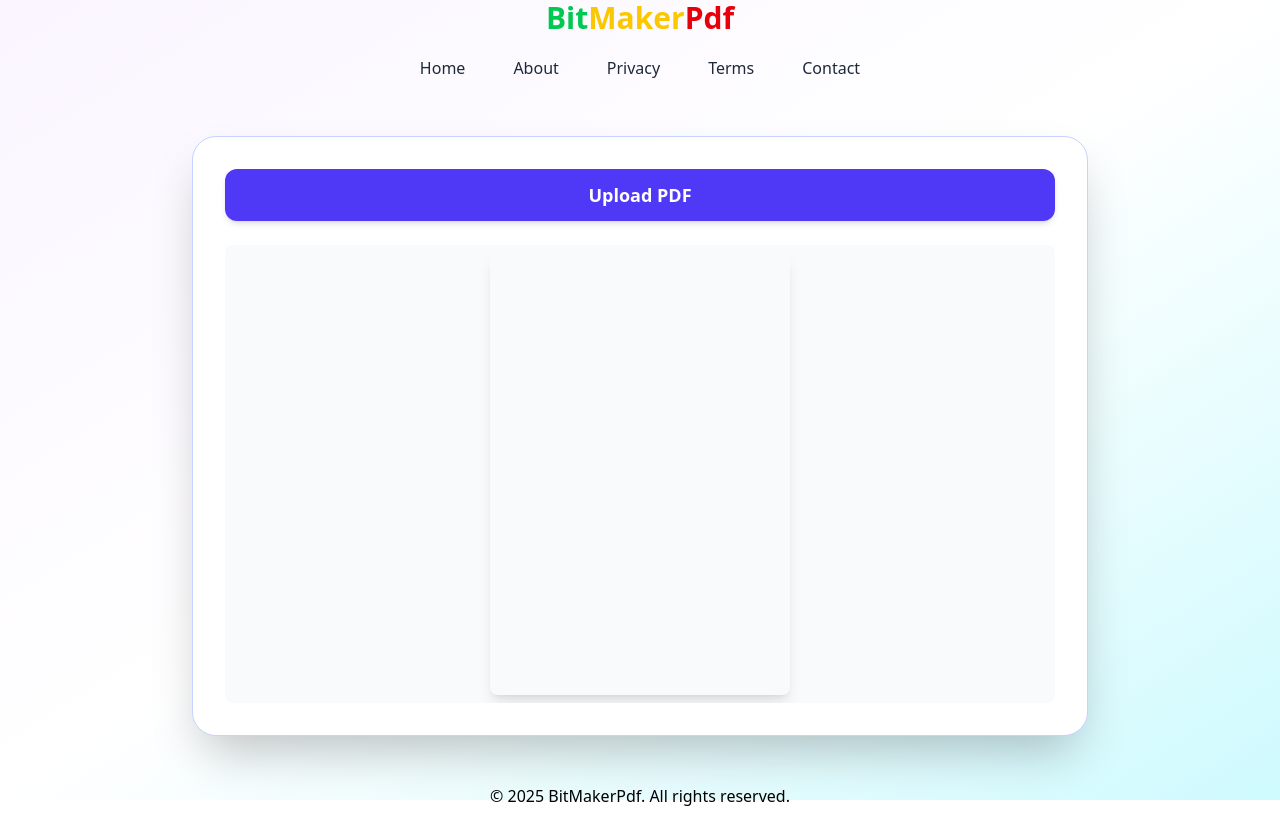
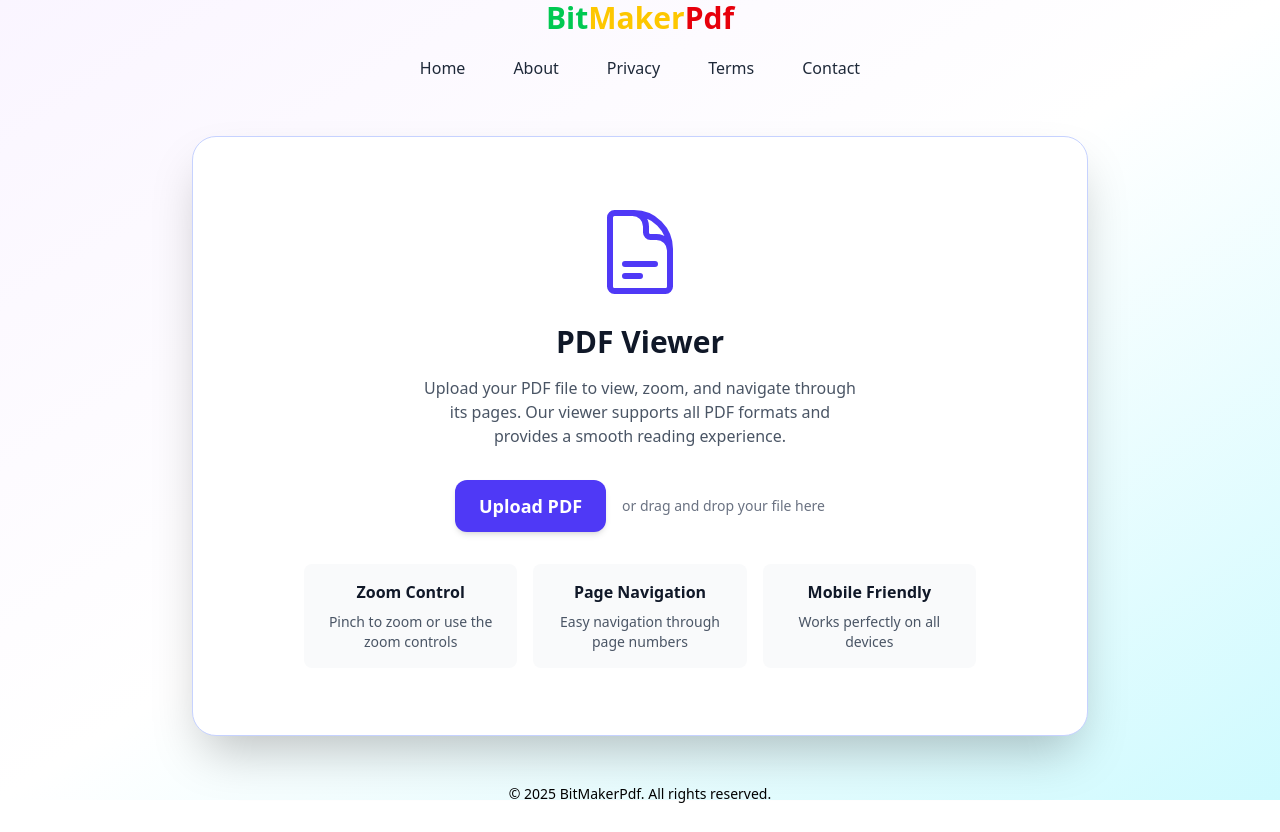
Before and after one commit to aajinn/bitpdfmaker, a Next.js app: page /pdf_viewer in a window 1280 px wide. Built offline with nearby package versions, Linux system fonts and the light colour scheme.

Commit message:
added hero section to pdf_viewer tool

```diff
--- a/app/(tools)/pdf_viewer/page.tsx
+++ b/app/(tools)/pdf_viewer/page.tsx
@@ -123,11 +123,25 @@ export default function PDFViewer() {
 
                         <section className="flex-grow flex flex-col items-center p-2 sm:p-6">
                                 <div className="w-full max-w-4xl bg-white rounded-3xl shadow-2xl p-3 sm:p-8 flex flex-col gap-3 sm:gap-6 border border-indigo-200 h-[calc(100vh-120px)] sm:h-[calc(100vh-200px)]">
-                                        {/* File Upload */}
-                                        {!pdfDoc ? (
+                                        {/* Hero Content - Only shown when no PDF is loaded */}
+                                        {!pdfDoc && (
+                                                <div className="flex-1 flex flex-col items-center justify-center text-center px-2 sm:px-4">
+                                                        <div className="w-16 h-16 sm:w-24 sm:h-24 mb-4 sm:mb-6 text-indigo-600">
+                                                                <svg xmlns="http://www.w3.org/2000/svg" fill="none" viewBox="0 0 24 24" strokeWidth={1.5} stroke="currentColor">
+                                                                        <path strokeLinecap="round" strokeLinejoin="round" d="M19.5 14.25v-2.625a3.375 3.375 0 00-3.375-3.375h-1.5A1.125 1.125 0 0113.5 7.125v-1.5a3.375 3.375 0 00-3.375-3.375H8.25m0 12.75h7.5m-7.5 3H12M10.5 2.25H5.625c-.621 0-1.125.504-1.125 1.125v17.25c0 .621.504 1.125 1.125 1.125h12.75c.621 0 1.125-.504 1.125-1.125V11.25a9 9 0 00-9-9z" />
+                                                                </svg>
+                                                        </div>
+                                                        <h1 className="text-xl sm:text-3xl font-bold text-gray-900 mb-2 sm:mb-4">
+                                                                PDF Viewer
+                                                        </h1>
+                                                        <p className="text-sm sm:text-base text-gray-600 mb-4 sm:mb-8 max-w-md">
+                                                                Upload your PDF file to view, zoom, and navigate through its pages.
+                                                                Our viewer supports all PDF formats and provides a smooth reading experience.
+                                                        </p>
+                                                        <div className="flex flex-col sm:flex-row gap-3 sm:gap-4 items-center w-full sm:w-auto">
                                                                 <label
                                                                         htmlFor="pdf-upload"
-                                                        className="cursor-pointer bg-indigo-600 hover:bg-indigo-700 active:bg-indigo-800 text-white rounded-xl py-2 sm:py-3 text-center font-semibold text-sm sm:text-lg transition shadow-md select-none"
+                                                                        className="w-full sm:w-auto cursor-pointer bg-indigo-600 hover:bg-indigo-700 active:bg-indigo-800 text-white rounded-xl py-2.5 sm:py-3 px-4 sm:px-6 text-center font-semibold text-base sm:text-lg transition shadow-md select-none"
                                                                         tabIndex={0}
                                                                         onKeyDown={(e) =>
                                                                                 e.key === "Enter" &&
@@ -136,7 +150,42 @@ export default function PDFViewer() {
                                                                 >
                                                                         {loading ? "Loading PDF..." : "Upload PDF"}
                                                                 </label>
-                                        ) : (
+                                                                <span className="text-xs sm:text-sm text-gray-500">
+                                                                        or drag and drop your file here
+                                                                </span>
+                                                        </div>
+                                                        <div className="mt-6 sm:mt-8 grid grid-cols-1 sm:grid-cols-3 gap-3 sm:gap-4 w-full max-w-2xl">
+                                                                <div className="p-3 sm:p-4 bg-gray-50 rounded-lg">
+                                                                        <h3 className="font-semibold text-gray-900 text-sm sm:text-base mb-1 sm:mb-2">Zoom Control</h3>
+                                                                        <p className="text-xs sm:text-sm text-gray-600">Pinch to zoom or use the zoom controls</p>
+                                                                </div>
+                                                                <div className="p-3 sm:p-4 bg-gray-50 rounded-lg">
+                                                                        <h3 className="font-semibold text-gray-900 text-sm sm:text-base mb-1 sm:mb-2">Page Navigation</h3>
+                                                                        <p className="text-xs sm:text-sm text-gray-600">Easy navigation through page numbers</p>
+                                                                </div>
+                                                                <div className="p-3 sm:p-4 bg-gray-50 rounded-lg">
+                                                                        <h3 className="font-semibold text-gray-900 text-sm sm:text-base mb-1 sm:mb-2">Mobile Friendly</h3>
+                                                                        <p className="text-xs sm:text-sm text-gray-600">Works perfectly on all devices</p>
+                                                                </div>
+                                                        </div>
+                                                </div>
+                                        )}
+
+                                        {/* File Upload - Only shown when no PDF is loaded */}
+                                        {!pdfDoc && (
+                                                <input
+                                                        type="file"
+                                                        id="pdf-upload"
+                                                        accept="application/pdf"
+                                                        onChange={handleFileUpload}
+                                                        disabled={loading}
+                                                        className="hidden"
+                                                />
+                                        )}
+
+                                        {/* PDF Content - Only shown when PDF is loaded */}
+                                        {pdfDoc && (
+                                                <>
                                                         <div className="flex flex-col sm:flex-row items-center justify-between gap-2 sm:gap-4">
                                                                 <label
                                                                         htmlFor="pdf-upload"
@@ -149,11 +198,12 @@ export default function PDFViewer() {
                                                                 >
                                                                         Change PDF
                                                                 </label>
-                                                        <span className="text-indigo-700 font-medium text-sm sm:text-base">
+                                                                <span className="text-indigo-700 font-medium text-sm">
                                                                         {numPages} pages
                                                                 </span>
                                                         </div>
-                                        )}
+
+                                                        {/* File Upload Input - Always present but hidden */}
                                                         <input
                                                                 type="file"
                                                                 id="pdf-upload"
@@ -164,30 +214,29 @@ export default function PDFViewer() {
                                                         />
 
                                                         {error && (
-                                                <p className="text-center text-red-600 font-semibold text-sm sm:text-base select-none">
+                                                                <p className="text-center text-red-600 font-semibold text-sm select-none">
                                                                         {error}
                                                                 </p>
                                                         )}
 
                                                         {/* PDF Controls */}
-                                        {pdfDoc && (
-                                                <div className="flex flex-col sm:flex-row justify-between items-center gap-3 sm:gap-4">
+                                                        <div className="flex flex-col sm:flex-row justify-between items-center gap-2 sm:gap-4">
                                                                 {/* Pagination */}
                                                                 <div className="flex items-center gap-2 w-full sm:w-auto justify-center sm:justify-start">
                                                                         <button
                                                                                 onClick={() => setCurrentPage((p) => Math.max(1, p - 1))}
                                                                                 disabled={currentPage === 1}
-                                                                        className="px-3 sm:px-4 py-1.5 sm:py-2 bg-indigo-600 text-white rounded-lg disabled:opacity-50 disabled:cursor-not-allowed hover:bg-indigo-700 transition text-sm sm:text-base"
+                                                                                className="flex-1 sm:flex-none px-3 py-1.5 bg-indigo-600 text-white rounded-lg disabled:opacity-50 disabled:cursor-not-allowed hover:bg-indigo-700 transition text-sm"
                                                                         >
                                                                                 Previous
                                                                         </button>
-                                                                <span className="text-indigo-700 font-semibold text-sm sm:text-base whitespace-nowrap">
+                                                                        <span className="text-indigo-700 font-semibold text-sm whitespace-nowrap">
                                                                                 Page {currentPage} of {numPages}
                                                                         </span>
                                                                         <button
                                                                                 onClick={() => setCurrentPage((p) => Math.min(numPages, p + 1))}
                                                                                 disabled={currentPage === numPages}
-                                                                        className="px-3 sm:px-4 py-1.5 sm:py-2 bg-indigo-600 text-white rounded-lg disabled:opacity-50 disabled:cursor-not-allowed hover:bg-indigo-700 transition text-sm sm:text-base"
+                                                                                className="flex-1 sm:flex-none px-3 py-1.5 bg-indigo-600 text-white rounded-lg disabled:opacity-50 disabled:cursor-not-allowed hover:bg-indigo-700 transition text-sm"
                                                                         >
                                                                                 Next
                                                                         </button>
@@ -197,22 +246,21 @@ export default function PDFViewer() {
                                                                 <div className="flex items-center gap-2 w-full sm:w-auto justify-center sm:justify-end">
                                                                         <button
                                                                                 onClick={() => handleZoom(scale - 0.1)}
-                                                                        className="px-3 sm:px-4 py-1.5 sm:py-2 bg-indigo-600 text-white rounded-lg hover:bg-indigo-700 transition text-sm sm:text-base touch-manipulation"
+                                                                                className="flex-1 sm:flex-none px-3 py-1.5 bg-indigo-600 text-white rounded-lg hover:bg-indigo-700 transition text-sm touch-manipulation"
                                                                         >
                                                                                 -
                                                                         </button>
-                                                                <span className="text-indigo-700 font-semibold text-sm sm:text-base whitespace-nowrap">
+                                                                        <span className="text-indigo-700 font-semibold text-sm whitespace-nowrap">
                                                                                 {Math.round(scale * 100)}%
                                                                         </span>
                                                                         <button
                                                                                 onClick={() => handleZoom(scale + 0.1)}
-                                                                        className="px-3 sm:px-4 py-1.5 sm:py-2 bg-indigo-600 text-white rounded-lg hover:bg-indigo-700 transition text-sm sm:text-base touch-manipulation"
+                                                                                className="flex-1 sm:flex-none px-3 py-1.5 bg-indigo-600 text-white rounded-lg hover:bg-indigo-700 transition text-sm touch-manipulation"
                                                                         >
                                                                                 +
                                                                         </button>
                                                                 </div>
                                                         </div>
-                                        )}
 
                                                         {/* PDF Canvas Container */}
                                                         <div
@@ -227,28 +275,30 @@ export default function PDFViewer() {
                                                                         />
                                                                 </div>
                                                         </div>
+                                                </>
+                                        )}
                                 </div>
                         </section>
 
                         {/* Page Navigation Menu */}
                         {pdfDoc && (
                                 <div className="fixed bottom-0 left-0 right-0 bg-white shadow-lg border-t border-gray-200 z-50">
-                                        <div className="max-w-4xl mx-auto px-4">
+                                        <div className="max-w-4xl mx-auto px-2 sm:px-4">
                                                 <div className="relative">
-                                                        <div className="absolute -top-3 left-1/2 transform -translate-x-1/2 bg-indigo-600 text-white px-4 py-1 rounded-full text-sm font-medium shadow-md">
+                                                        <div className="absolute -top-3 left-1/2 transform -translate-x-1/2 bg-indigo-600 text-white px-3 sm:px-4 py-1 rounded-full text-xs sm:text-sm font-medium shadow-md">
                                                                 Pages
                                                         </div>
-                                                        <div className="flex overflow-x-auto gap-2 p-4 scrollbar-thin scrollbar-thumb-indigo-300 scrollbar-track-transparent">
+                                                        <div className="flex overflow-x-auto gap-1 sm:gap-2 p-3 sm:p-4 scrollbar-thin scrollbar-thumb-indigo-300 scrollbar-track-transparent">
                                                                 {Array.from({ length: numPages }, (_, i) => i + 1).map((pageNum) => (
                                                                         <button
                                                                                 key={pageNum}
                                                                                 onClick={() => setCurrentPage(pageNum)}
-                                                                                className={`flex-shrink-0 w-12 h-12 rounded-lg border-2 transition-all ${currentPage === pageNum
+                                                                                className={`flex-shrink-0 w-10 h-10 sm:w-12 sm:h-12 rounded-lg border-2 transition-all ${currentPage === pageNum
                                                                                         ? 'bg-indigo-600 text-white border-indigo-600'
                                                                                         : 'bg-white text-indigo-600 border-indigo-200 hover:border-indigo-400'
                                                                                         }`}
                                                                         >
-                                                                                <span className="text-sm font-medium">{pageNum}</span>
+                                                                                <span className="text-xs sm:text-sm font-medium">{pageNum}</span>
                                                                         </button>
                                                                 ))}
                                                         </div>
@@ -257,7 +307,7 @@ export default function PDFViewer() {
                                 </div>
                         )}
 
-                        <footer className="text-bg-indigo-400 py-4 sm:py-6 text-center select-none text-sm sm:text-base">
+                        <footer className="text-bg-indigo-400 py-3 sm:py-6 text-center select-none text-xs sm:text-sm">
                                 &copy; {new Date().getFullYear()} BitMakerPdf. All rights reserved.
                         </footer>
                 </main>
```
Lines whose indentation alone changed are shown as unchanged.
